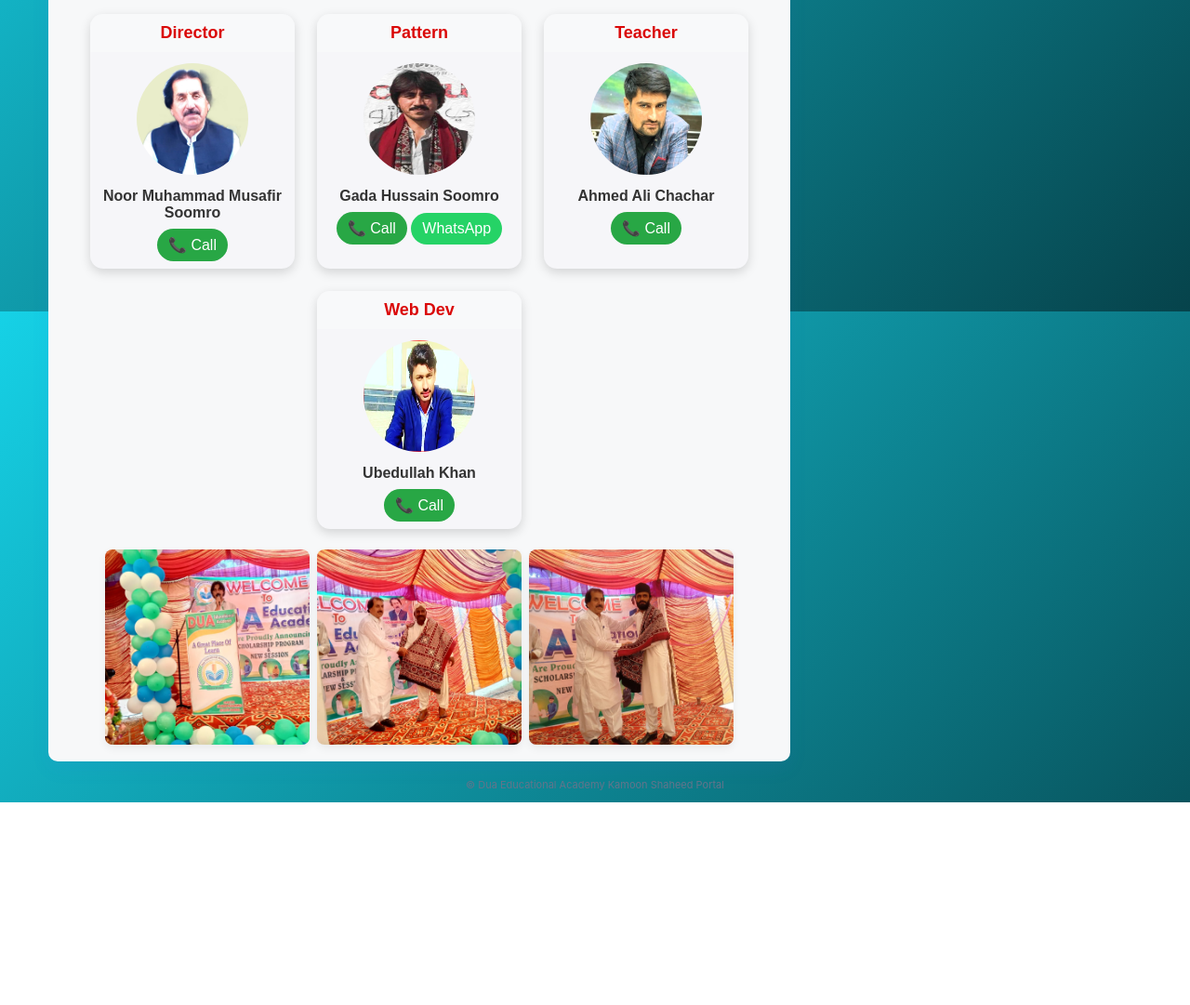
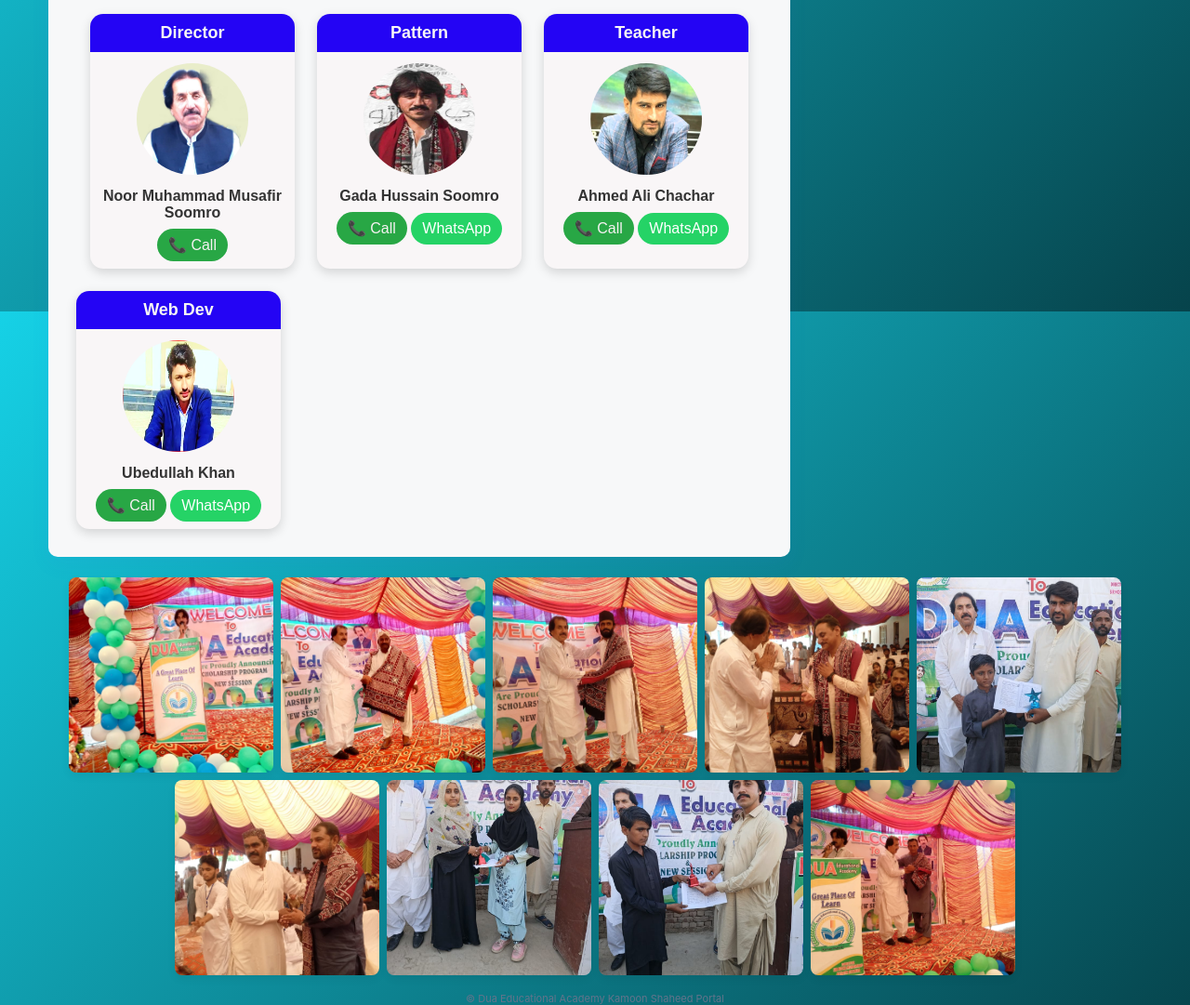
Before and after one commit to ubedullahkhan225-bo/duaacademykamoonshaheed, a plain HTML site: page index.html in a window 1280 px wide. Shown: the part 475-1556 px from the top of the page at 93% size. Before the commit the page ends 1338 px from the top, so only its background shows below. Drawn offline with Linux system fonts and the light colour scheme.

Commit message:
Update index.html

```diff
--- a/index.html
+++ b/index.html
@@ -72,10 +72,10 @@
     .stamp-img{width:120px;opacity:0.9}
     .sign-text{text-align:center;font-size:14px;margin-top:5px;font-weight:600}
     @media print{ body{ background:white; } .slip-wrapper{ box-shadow:none; } }
-    .small-card { width: 220px; background: #f6f6f9; border-radius: 14px; overflow: hidden; text-align: center; box-shadow: 0 4px 12px rgba(0,0,0,0.15); margin: 12px; font-family: sans-serif; }
-    .small-card .card-header { background: #f8f9fa; color: #da0808; padding: 10px; font-size: 18px; font-weight: 800; }
+    .small-card { width: 220px; background: #f9f6f7; border-radius: 14px; overflow: hidden; text-align: center; box-shadow: 0 4px 12px rgba(0,0,0,0.15); margin: 12px; font-family: sans-serif; }
+    .small-card .card-header { background: #2404f4; color: #f7f6f6; padding: 10px; font-size: 18px; font-weight: 800; }
     .small-card .name { font-weight: 800; margin-top: 10px; color: #333; }
-    .call-btn { background: #28a745; color:white; text-decoration:none; display:inline-block; padding:8px 12px; border-radius:25px; }
+    .call-btn { background: #28a745; color:rgb(246, 242, 242); text-decoration:none; display:inline-block; padding:8px 12px; border-radius:25px; }
     .wa-btn { background: #25D366; color:white; text-decoration:none; display:inline-block; padding:8px 12px; border-radius:25px; }
     /* Modal styles */
     .modal-backdrop{ position:fixed; inset:0; background:rgba(2,6,23,0.6); display:none; align-items:center; justify-content:center; z-index:9998; }
@@ -107,8 +107,8 @@
       <a onclick="openSection('apply')">Apply</a>
       <a onclick="openSection('slip')">Slip</a>
       <a onclick="openSection('result')">Result</a>
-      <a onclick="openSection('admin')">Admin</a>
-      <a onclick="openSection('marksUpload')">M portal</a>
+      <a onclick="openSection('admin')"></a>
+      <a onclick="openSection('marksUpload')"></a>
     </nav>
   </header>
 
@@ -125,7 +125,7 @@
         <button class="btn btn-primary" onclick="openSection('slip')" style="width:auto;">Slip</button>
         <button class="btn btn-primary" onclick="openSection('result')" style="width:auto;">Result</button>
         <button class="btn btn-primary" onclick="openSection('admin')" style="width:auto;">Admin</button>
-        <button class="btn btn-primary" onclick="openSection('marksUpload')" style="width:auto;">M portal</button>
+        <button class="btn btn-primary" onclick="openSection('marksUpload')" style="width:auto;">My portal</button>
       </div>
 
       <div style="display:flex;flex-wrap:wrap;justify-content:center;margin-top:12px">
@@ -145,13 +145,15 @@
           <div class="card-header">Teacher</div>
           <img src="sir Ahmed.jpg" alt="" style="width:120px;height:120px;border-radius:50%;margin-top:12px" onerror="this.style.display='none'">
           <div class="name">Ahmed Ali Chachar</div>
-          <div style="margin:8px 0"><a class="call-btn" href="tel:03002627384">📞 Call</a></div>
+          <div style="margin:8px 0"><a class="call-btn" href="tel:03002627384">📞 Call</a> <a class="wa-btn" href="https://wa.me/923002627384">WhatsApp</a></div>
+        </div>
         </div>
         <div class="small-card">
           <div class="card-header">Web Dev</div>
           <img src="ubedulla khan.PNG" alt="" style="width:120px;height:120px;border-radius:50%;margin-top:12px" onerror="this.style.display='none'">
           <div class="name">Ubedullah Khan</div>
-          <div style="margin:8px 0"><a class="call-btn" href="tel:03013402708">📞 Call</a></div>
+          <div style="margin:8px 0"><a class="call-btn" href="tel:03013402708">📞 Call</a> <a class="wa-btn" href="https://wa.me/923013402708">WhatsApp</a></div>
+
         </div>
       </div>
 
@@ -160,6 +162,13 @@
         <img src="p6.jpg" alt="Ahmed" onerror="this.style.display='none'">
         <img src="p5.jpg" alt="Ubedullah Khan" onerror="this.style.display='none'">
         <img src="p4.jpg" alt="Sir Niaz" onerror="this.style.display='none'">
+        <img src="p15.jpg" alt="Ubedullah Khan" onerror="this.style.display='none'">
+        <img src="p10.jpg" alt="Sir Niaz" onerror="this.style.display='none'">
+        <img src="p14.jpg" alt="Ubedullah Khan" onerror="this.style.display='none'">
+        <img src="p11.jpg" alt="Sir Niaz" onerror="this.style.display='none'">
+        <img src="p12.jpg" alt="Ubedullah Khan" onerror="this.style.display='none'">
+        <img src="p13.jpg" alt="Sir Niaz" onerror="this.style.display='none'">
+
       </div>
     </section>
 
```
